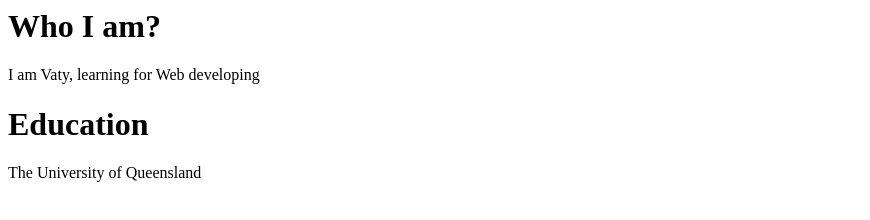
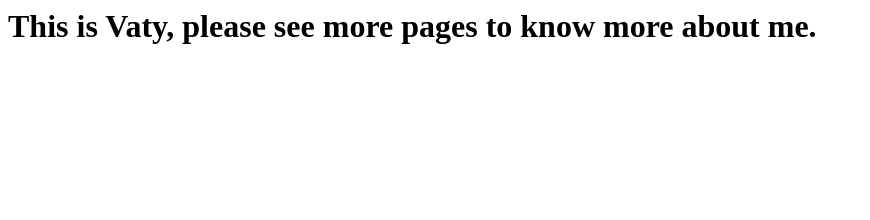
Before and after one commit to vvvaty/my-first-testing-repo, a plain HTML site: page index.html in a window 1280 px wide. Shown: the whole page, without its empty margins (0-870 px from the left). Drawn offline with Linux system fonts and the light colour scheme.

Commit message:
separate to mutiple pages

```diff
--- a/index.html
+++ b/index.html
@@ -1,4 +1 @@
-<h1>Who I am?</h1>
-<p>I am Vaty, learning for Web developing</p>
-<h1>Education</h1>
-<p>The University of Queensland</p>
+<h1>This is Vaty, please see more pages to know more about me.</h1>
```
Also changed, not shown: about.html (added, +2 -0 lines), background.html (added, +2 -0 lines).
